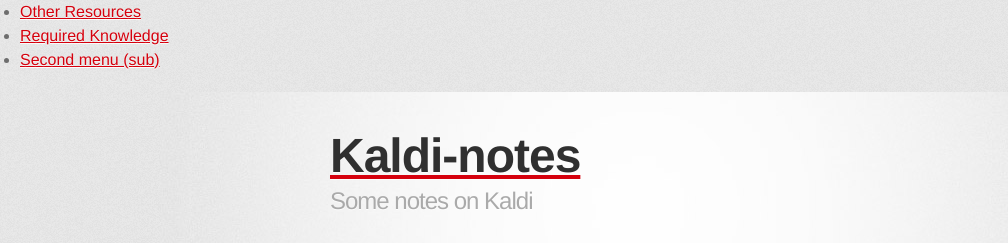
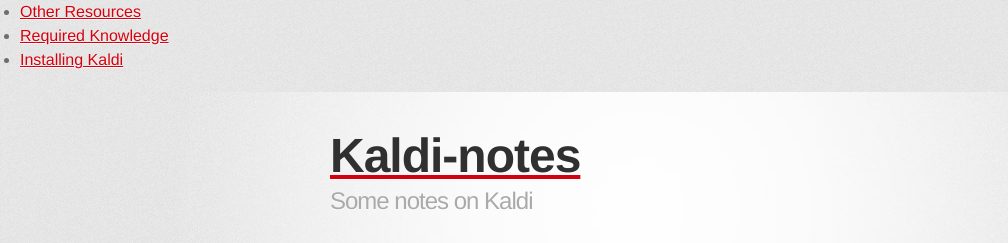
Before and after one commit to oxinabox/Kaldi-Notes, a Jekyll site: the page built from required_knowledge.md, in a window 1280 px wide. Shown: the top 243 px of the page, without its empty margins (0-1008 px from the left). Built offline with Jekyll 4.4.1, drawn with Linux system fonts in a browser that asks for light colours; some web fonts are replaced; Markdown is read by kramdown in place of the engine named in the settings.

Commit message:
=quick submission.

```diff
--- a/_data/menu.yml
+++ b/_data/menu.yml
@@ -2,6 +2,5 @@
   url: /resources
 - text: Required Knowledge
   url: /required_knowledge
-  subitems:
-    - text: Second menu (sub)
-      url: /second-menu/second-menu-sub/
+- text: Installing Kaldi
+  url: /install_notes
```
